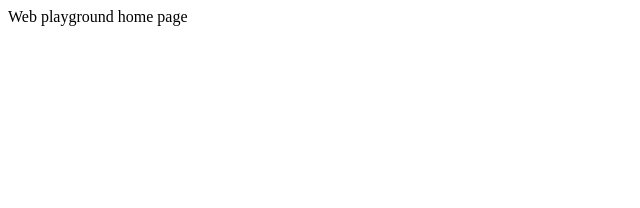
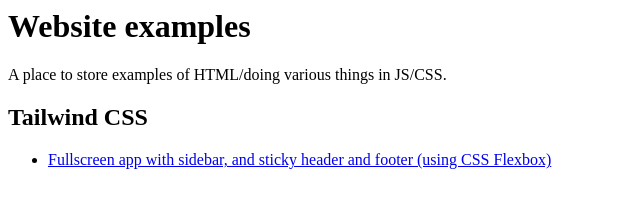
Before and after one commit to monodot/web-playground, a plain HTML site: page index.html in a window 1280 px wide. Shown: the whole page, without its empty margins (0-640 px from the left). Drawn offline with Linux system fonts and the light colour scheme.

Commit message:
Update homepage

```diff
--- a/index.html
+++ b/index.html
@@ -1,8 +1,13 @@
 <html>
   <head>
-    <title>Web Playground</title>
+    <title>Website examples</title>
   </head>
   <body>
-    <p>Web playground home page</p>
+    <h1>Website examples</h1>
+    <p>A place to store examples of HTML/doing various things in JS/CSS.</p>
+    <h2>Tailwind CSS</h2>
+    <ul>
+      <li><a href="tailwindcss/fullscreen-app-flex-sidebar-sticky-header-footer.html">Fullscreen app with sidebar, and sticky header and footer (using CSS Flexbox)</a></li>
+    </ul>
   </body>
 </html>
```
